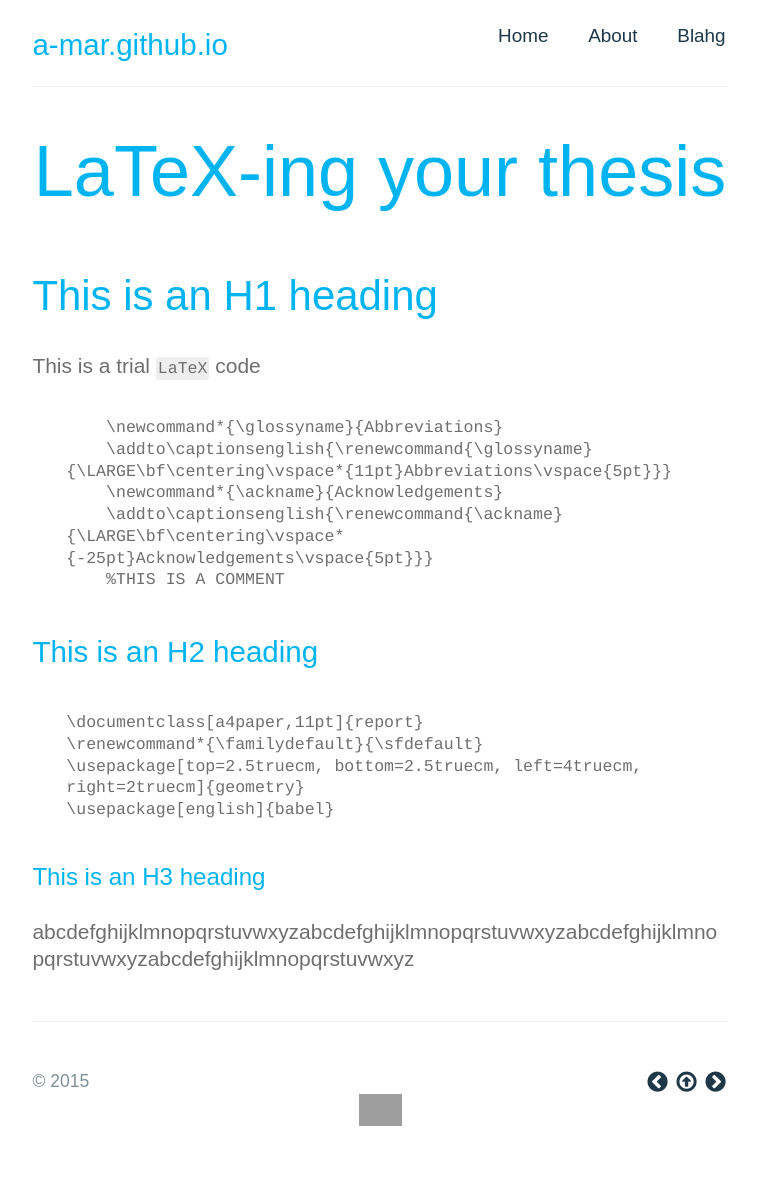
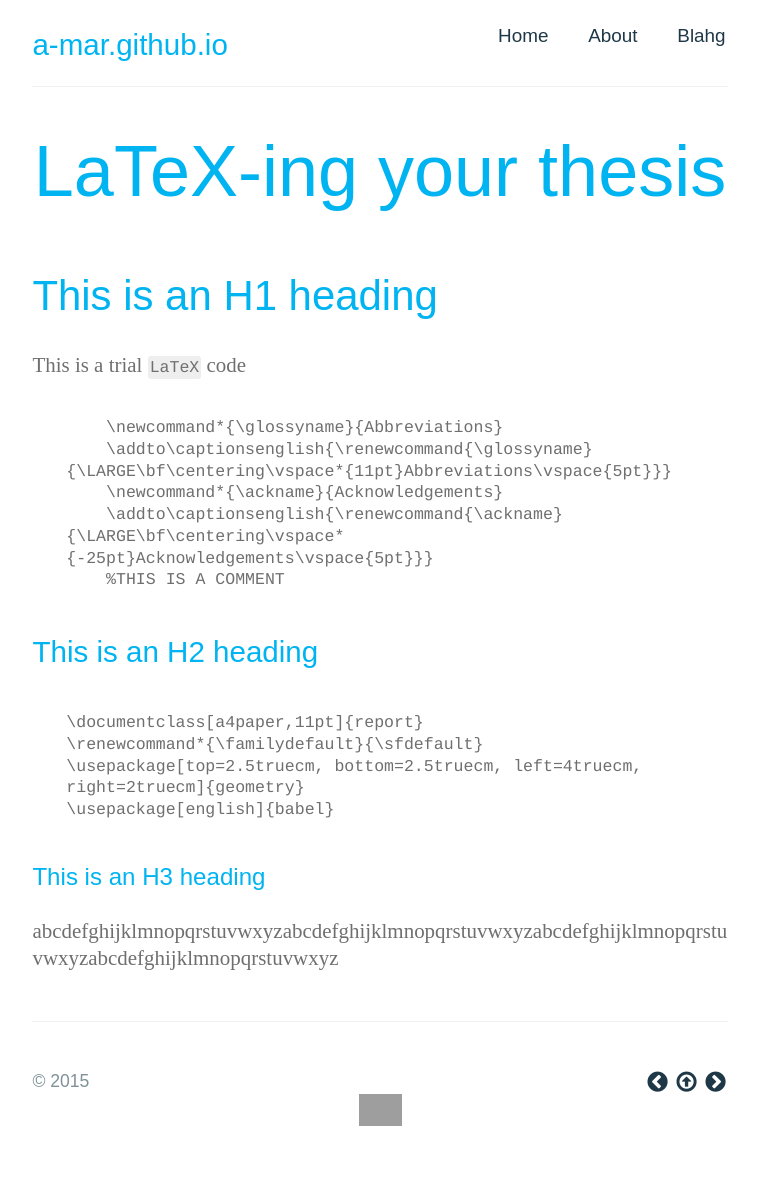
Before and after one commit to a-mar/blahg, a Jekyll site: the page built from index.html, in a window 1280 px wide. Shown: the whole page, without its empty margins (260-1017 px from the left). Built offline with Jekyll 4.4.1, drawn with Linux system fonts in a browser that asks for light colours; nearby versions of some CDN libraries; some web fonts are replaced; Markdown is read by kramdown in place of the engine named in the settings; grey boxes are pictures that could not be loaded.

Commit message:
Update main.css

```diff
--- a/stylesheets/main.css
+++ b/stylesheets/main.css
@@ -7,7 +7,8 @@ body {
   padding:0px 30px 30px;
   margin-left:auto;
   margin-right:auto;
-  font: 131%/1.33 'FiraBook', sans-serif;
+  /* font: 131%/1.33 'FiraBook', sans-serif; */
+  font: 131%/1.33 'SSReg', serif;
   font-weight: 300;
   color: #6F6F6F;
   word-wrap: break-word;
@@ -25,16 +26,20 @@ body {
 /* Page header */
   @media screen and (min-width: 64em) {
     body {
-      font: 131%/1.33 'FiraBook', sans-serif; } }
+      /* font: 131%/1.33 'FiraBook', sans-serif; } } */
+      font: 131%/1.33 'SSReg', serif; } }
   @media screen and (min-width: 42em) and (max-width: 64em) {
     body {
-      font: 120%/1.2 'FiraBook', sans-serif; } }
+      /* font: 120%/1.2 'FiraBook', sans-serif; } } */
+      font: 120%/1.2 'SSReg', serif; } }
   @media screen and (max-width: 42em) {
     body {
-      font: 100%/1.1 'FiraBook', sans-serif; } }
+      /* font: 100%/1.1 'FiraBook', sans-serif; } } */
+      font: 100%/1.1 'SSReg', serif; } }
 
 p {
-  font-family: 'FiraBook', sans-serif;
+  /* font-family: 'FiraBook', sans-serif; */
+  font-family: 'SSReg', serif;
   font-weight: normal;
   font-style: normal;
   font-feature-settings: inherit;
@@ -48,6 +53,7 @@ p {
   -o-font-feature-settings: inherit;
 }
 
+/*
 em {
   font-family: 'FiraBookIt', sans-serif;
   font-weight: normal;
@@ -62,9 +68,11 @@ em {
   -ms-font-feature-settings: inherit;
   -o-font-feature-settings: inherit;
 }
+*/
 
 strong {
-  font-family: 'FiraMed', sans-serif;
+  font-family: 'SSBold', serif;
+  /* font-family: 'FiraMed', sans-serif; */
   font-weight: normal;
   font-style: normal;
   font-feature-settings: inherit;
```
